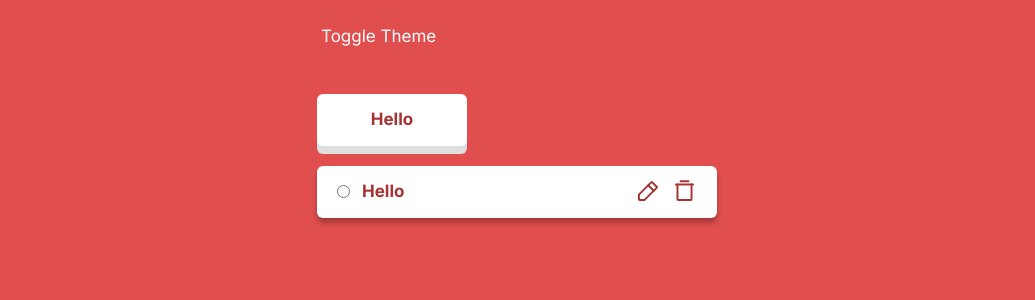
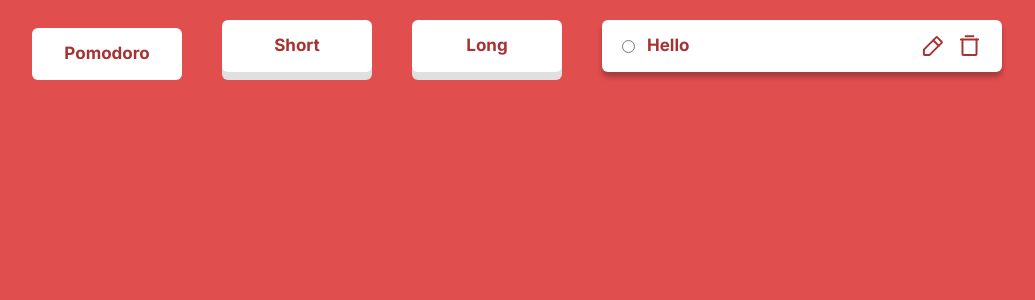
Before and after one commit to PabloBarcellos-0522/FocusTimer, a React (Vite) app: page / in a window 1280 px wide. Shown: the top 300 px of the page, without its empty margins (123-1158 px from the left). Built offline with nearby package versions, Linux system fonts and the light colour scheme; a web font is replaced by a local one.

Commit message:
Button system theme

```diff
--- a/src/App.jsx
+++ b/src/App.jsx
@@ -2,31 +2,46 @@ import { useState, useEffect } from "react"
 import Button from "./components/button.jsx"
 
 function App() {
-    const [isDarkTheme, setIsDarkTheme] = useState(false)
+    const [isDarkTheme, setIsDarkTheme] = useState("pomodoro")
 
     useEffect(() => {
-        if (isDarkTheme) {
+        document.documentElement.classList.remove("theme-short", "theme-long")
+
+        if (isDarkTheme === "short") {
+            document.documentElement.classList.add("theme-short")
+        } else if (isDarkTheme === "long") {
             document.documentElement.classList.add("theme-long")
-        } else {
-            document.documentElement.classList.remove("theme-long")
         }
     }, [isDarkTheme])
 
-    const toggleTheme = () => {
-        setIsDarkTheme((prevTheme) => !prevTheme)
+    const toggleTheme = (theme) => {
+        setIsDarkTheme(theme)
     }
 
     return (
-        <div>
-            <button
-                onClick={toggleTheme}
-                className="m-4 p-2 bg-theme-primary text-theme-text rounded-lg"
-            >
-                Toggle Theme
-            </button>
-            <Button isSuperButton text={"Hello"} />
+        <>
+            <div className=" flex flex-row">
+                <Button
+                    onClick={() => toggleTheme("pomodoro")}
+                    isSuperButton
+                    text={"Pomodoro"}
+                    pressed={isDarkTheme === "pomodoro"}
+                />
+                <Button
+                    onClick={() => toggleTheme("short")}
+                    isSuperButton
+                    text={"Short"}
+                    pressed={isDarkTheme === "short"}
+                />
+                <Button
+                    onClick={() => toggleTheme("long")}
+                    isSuperButton
+                    text={"Long"}
+                    pressed={isDarkTheme === "long"}
+                />
+            </div>
             <Button isTask text={"Hello"} size={400} />
-        </div>
+        </>
     )
 }
 
--- a/src/components/Icons.jsx
+++ b/src/components/Icons.jsx
@@ -5,9 +5,9 @@ export const PencilIcon = (props) => (
             d="M92.69,216H48a8,8,0,0,1-8-8V163.31a8,8,0,0,1,2.34-5.65L165.66,34.34a8,8,0,0,1,11.31,0L221.66,79a8,8,0,0,1,0,11.31L98.34,213.66A8,8,0,0,1,92.69,216Z"
             fill="none"
             stroke="currentColor"
-            stroke-linecap="round"
-            stroke-linejoin="round"
-            stroke-width="20"
+            strokeLinecap="round"
+            strokeLinejoin="round"
+            strokeWidth="20"
         />
         <line
             x1="136"
@@ -16,9 +16,9 @@ export const PencilIcon = (props) => (
             y2="120"
             fill="none"
             stroke="currentColor"
-            stroke-linecap="round"
-            stroke-linejoin="round"
-            stroke-width="20"
+            strokeLinecap="round"
+            strokeLinejoin="round"
+            strokeWidth="20"
         />
     </svg>
 )
@@ -33,9 +33,9 @@ export const TrashIcon = (props) => (
             y2="56"
             fill="none"
             stroke="currentColor"
-            stroke-linecap="round"
-            stroke-linejoin="round"
-            stroke-width="20"
+            strokeLinecap="round"
+            strokeLinejoin="round"
+            strokeWidth="20"
         />
         <line
             x1="88"
@@ -44,17 +44,17 @@ export const TrashIcon = (props) => (
             y2="24"
             fill="none"
             stroke="currentColor"
-            stroke-linecap="round"
-            stroke-linejoin="round"
-            stroke-width="20"
+            strokeLinecap="round"
+            strokeLinejoin="round"
+            strokeWidth="20"
         />
         <path
             d="M200,56V208a8,8,0,0,1-8,8H64a8,8,0,0,1-8-8V56"
             fill="none"
             stroke="currentColor"
-            stroke-linecap="round"
-            stroke-linejoin="round"
-            stroke-width="20"
+            strokeLinecap="round"
+            strokeLinejoin="round"
+            strokeWidth="20"
         />
     </svg>
 )
--- a/src/components/button.jsx
+++ b/src/components/button.jsx
@@ -1,5 +1,4 @@
 import { PencilIcon, TrashIcon } from "./Icons.jsx"
-import { useState } from "react"
 
 const Button = ({
     onClick = () => null,
@@ -7,13 +6,8 @@ const Button = ({
     size = 150,
     isTask = false,
     isSuperButton = false,
+    pressed = false,
 }) => {
-    const [pressed, setPressed] = useState(false)
-
-    const handlePress = () => {
-        onClick()
-        setPressed(!pressed)
-    }
     const baseLayout = isTask ? `justify-between px-5` : `justify-center px-10`
 
     const baseShadow = isTask
@@ -22,7 +16,7 @@ const Button = ({
 
     return (
         <button
-            onClick={handlePress}
+            onClick={onClick}
             className={`
                 h-[52px]
                 m-5
@@ -30,12 +24,14 @@ const Button = ({
                 flex
                 items-center
                 transition-all duration-[30ms]
+                bg-theme-text
+                text-theme-secundary
 
                 ${baseLayout}
                 ${
                     pressed && isSuperButton
-                        ? "shadow-[0_-3px_0_0_rgba(0,0,1,0.25)] translate-y-1.5 bg-theme-primary-faded text-theme-text"
-                        : `${baseShadow} translate-y-0 bg-theme-text text-theme-secundary`
+                        ? "translate-y-2 shadow-none"
+                        : `${baseShadow} translate-y-0`
                 }
         `}
             style={{ width: `${size}px` }}
```
